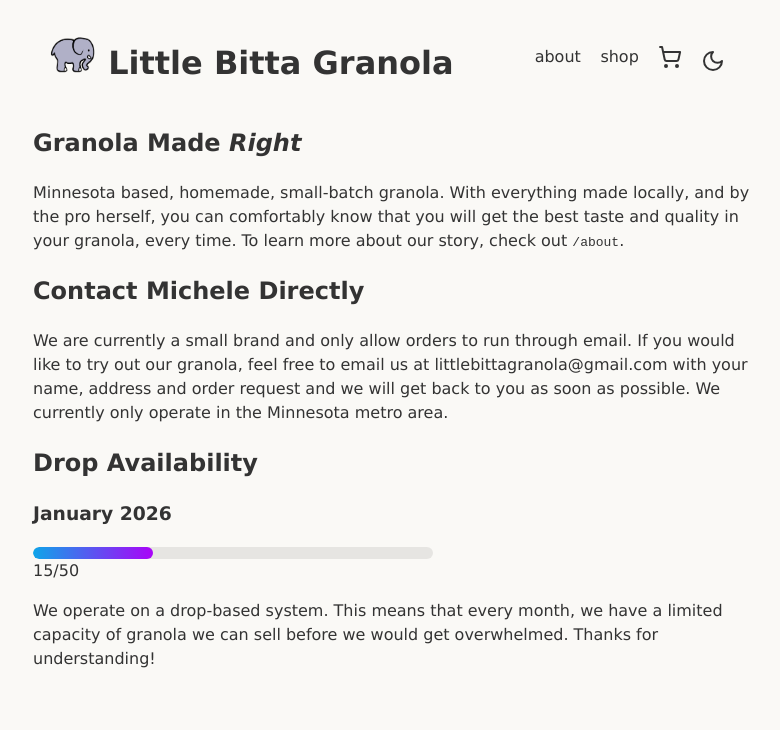
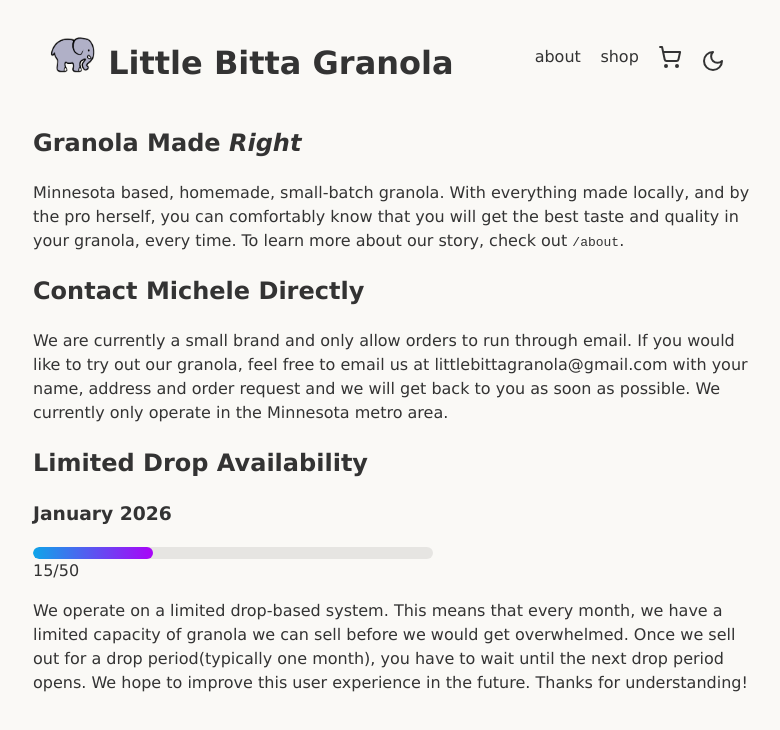
Before and after one commit to louislef299/little-bitta-site, a SvelteKit app: page / in a window 1280 px wide. Shown: the top 730 px of the page, without its empty margins (247-1027 px from the left). Built offline with nearby package versions, Linux system fonts and the light colour scheme.

Commit message:
docs: Update limited-drop main section

```diff
--- a/src/routes/+page.svelte
+++ b/src/routes/+page.svelte
@@ -22,13 +22,15 @@
     Minnesota metro area.
 </p>
 
-<h2>Drop Availability</h2>
+<h2>Limited Drop Availability</h2>
 
 <h3>{currentDrop.long} {currentDrop.year}</h3>
 <CapacityCard />
 
 <p>
-    We operate on a drop-based system. This means that every month, we have a
-    limited capacity of granola we can sell before we would get overwhelmed.
-    Thanks for understanding!
+    We operate on a limited drop-based system. This means that every month, we
+    have a limited capacity of granola we can sell before we would get
+    overwhelmed. Once we sell out for a drop period(typically one month), you
+    have to wait until the next drop period opens. We hope to improve this user
+    experience in the future. Thanks for understanding!
 </p>
```
